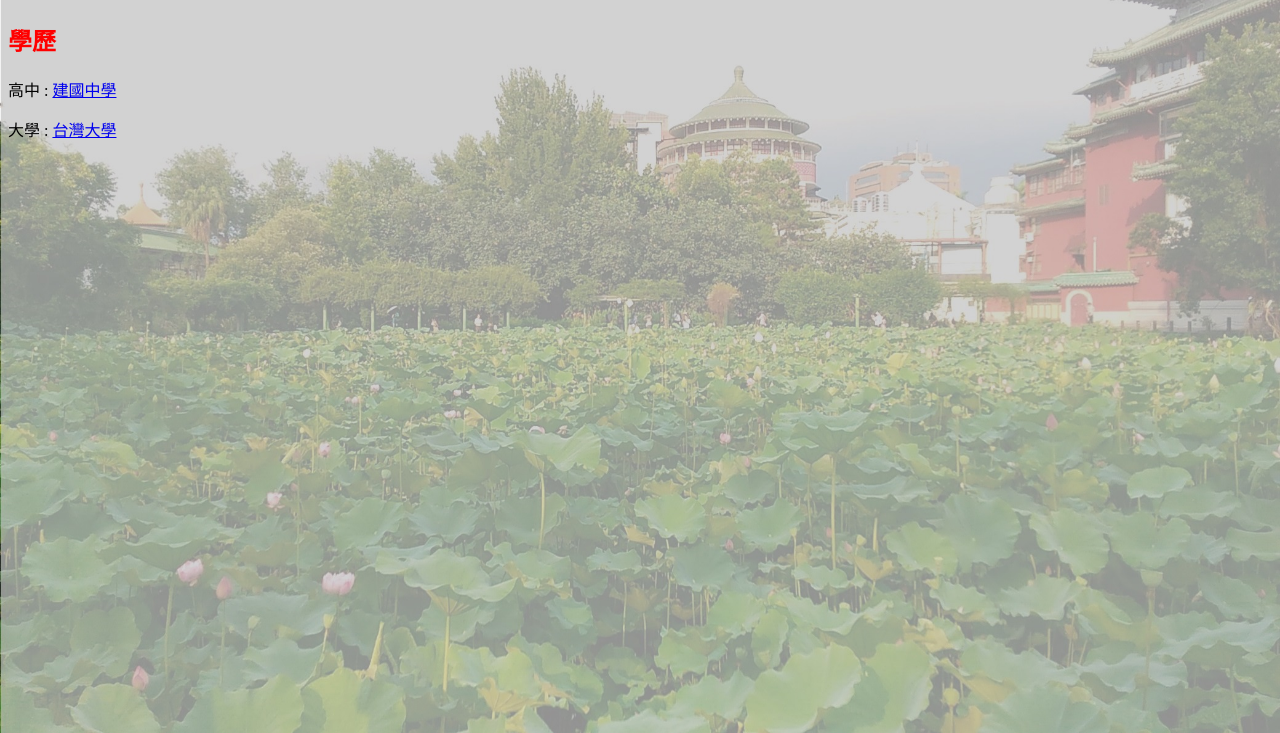
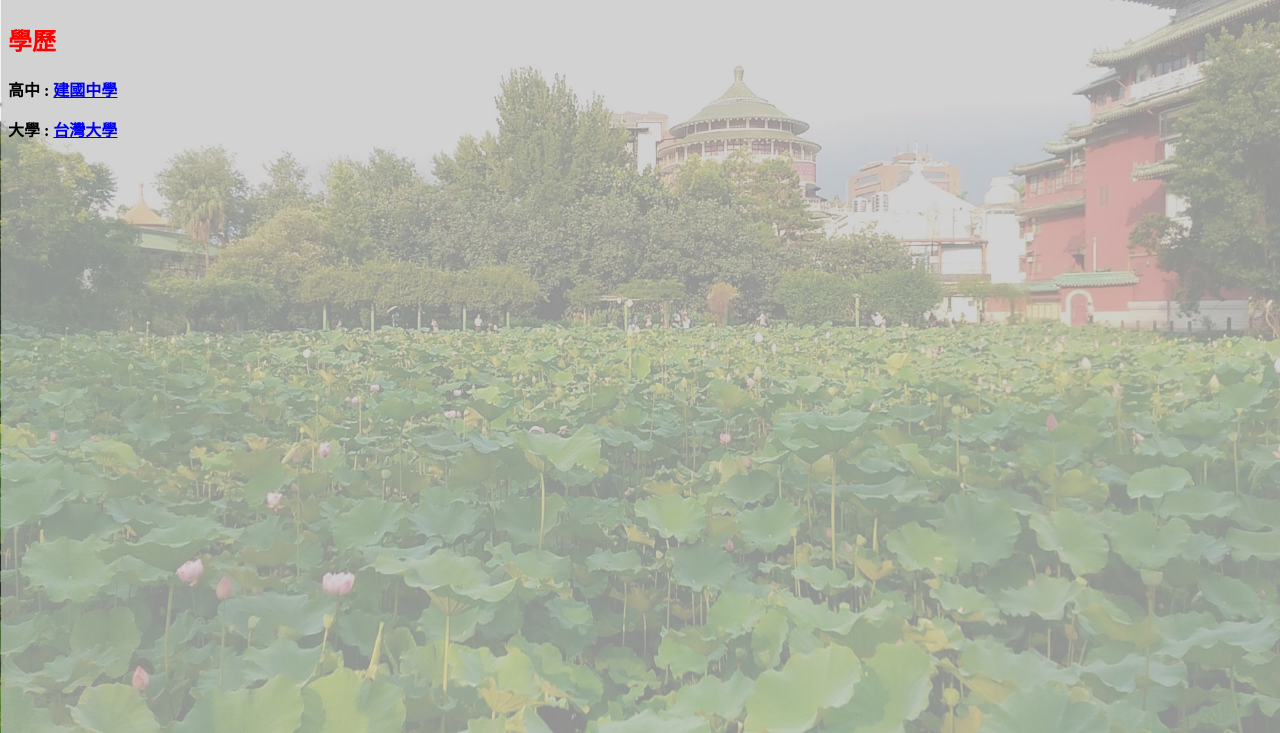
Before and after one commit to liu-jian-heng/liu-jian-heng.github.io, a plain HTML site: page index.html in a window 1280 px wide. Shown: the part 67-800 px from the top of the page. Drawn offline with Linux system fonts and the light colour scheme.

Commit message:
test back 8

```diff
--- a/index.html
+++ b/index.html
@@ -20,8 +20,8 @@
   <body>
     <h1><i><b>劉建亨</b></i></h1>
     <h2><font color=red>學歷</font></h2>
-    <p>高中 : <a href = "https://www2.ck.tp.edu.tw/">建國中學</a></p>
-    <p>大學 : <a href = "https://www.ntu.edu.tw/">台灣大學</a></p>
+    <p><b>高中 : <a href = "https://www2.ck.tp.edu.tw/">建國中學</a></b></p>
+    <p><b>大學 : <a href = "https://www.ntu.edu.tw/">台灣大學</a></b></p>
     <br>
 
   </body>
```
